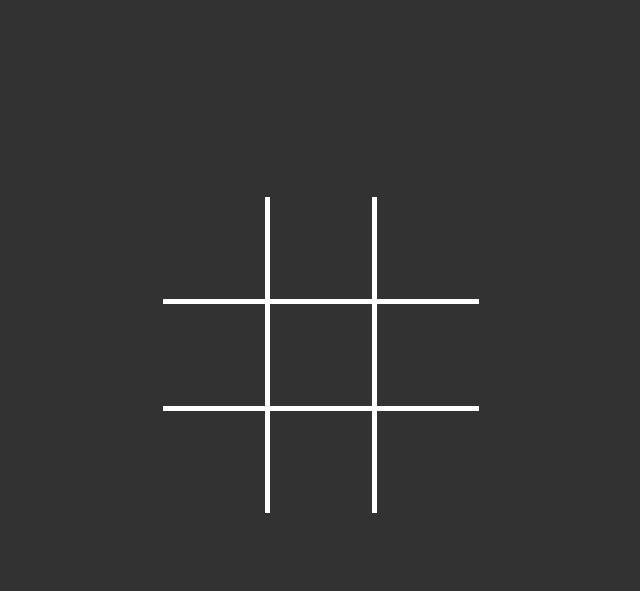
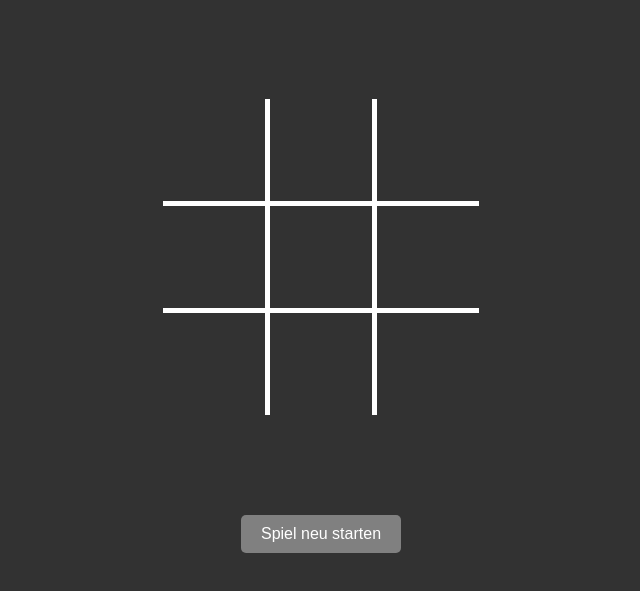
Before and after one commit to TobiNoe/TicTacToe, a plain HTML site: page index.html in a window 1280 px wide. Shown: the part 167-758 px from the top of the page, without its empty margins (319-959 px from the left). Drawn offline with Linux system fonts and the light colour scheme.

Commit message:
change css for button design and position

```diff
--- a/index.html
+++ b/index.html
@@ -11,6 +11,8 @@
 
     <div id="content"></div>
 
+    <button disabled>Spiel neu starten</button>
+
     <script src="script.js"></script>
 </body>
 </html>
--- a/style.css
+++ b/style.css
@@ -3,11 +3,16 @@ body {
   color: white;
   background-color: #323232; /* Hintergrundfarbe der gesamten Seite */
   margin: 0;
+  display: flex;
+  flex-direction: column;
+  align-items: center;
+  justify-content: center;
+  height: 100vh;
 
 }
 
 #content {
-  margin-top: 300px;
+  margin-top: 100px;
   display: flex;
   align-items: center;
   justify-content: center;
@@ -50,3 +55,19 @@ table tr:last-child td {
 table tr td:last-child {
   border-right: 0;
 }
+
+button {
+  margin-top: 100px;
+  padding: 10px 20px;
+  font-size: 16px;
+  background-color: #4CAF50;
+  color: white;
+  border: none;
+  border-radius: 5px;
+  cursor: pointer;
+}
+
+button:disabled {
+  background-color: #808080;
+  cursor: not-allowed;
+}
```
